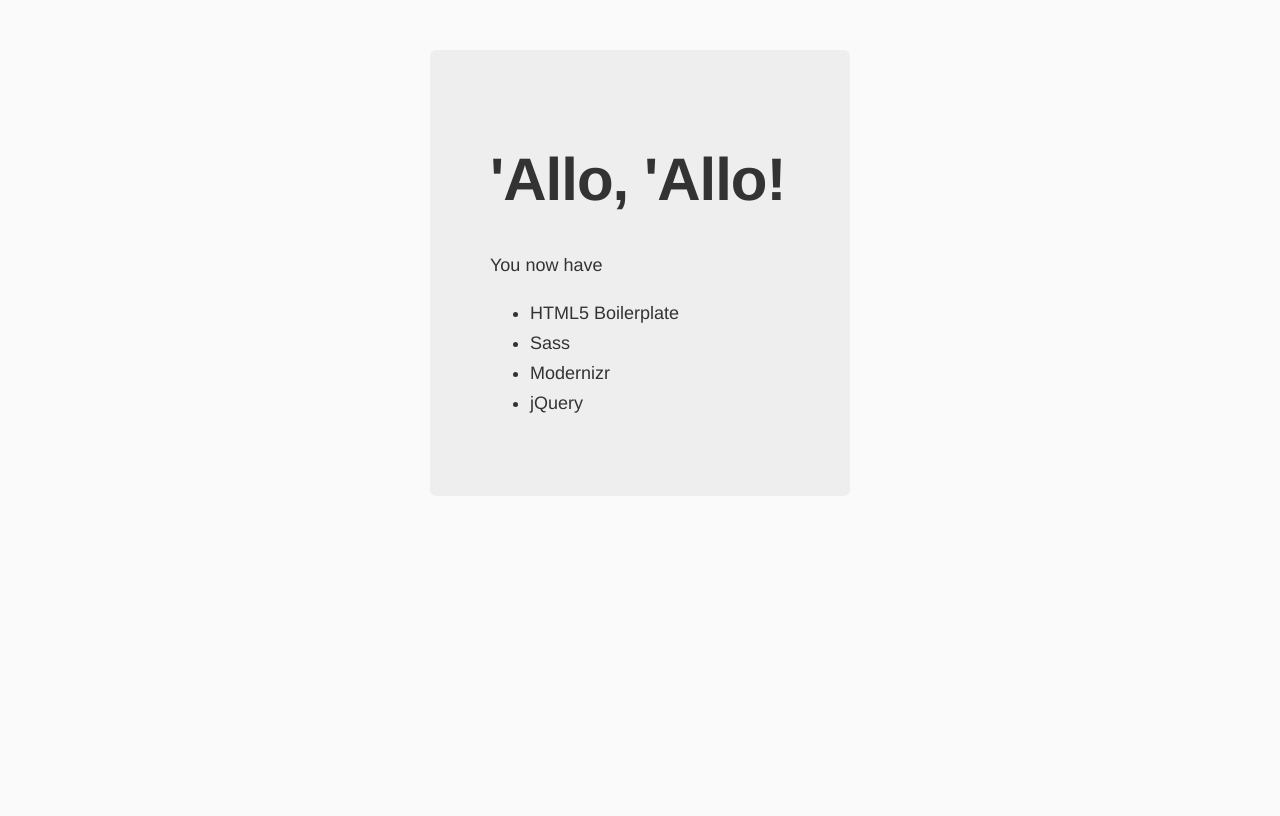
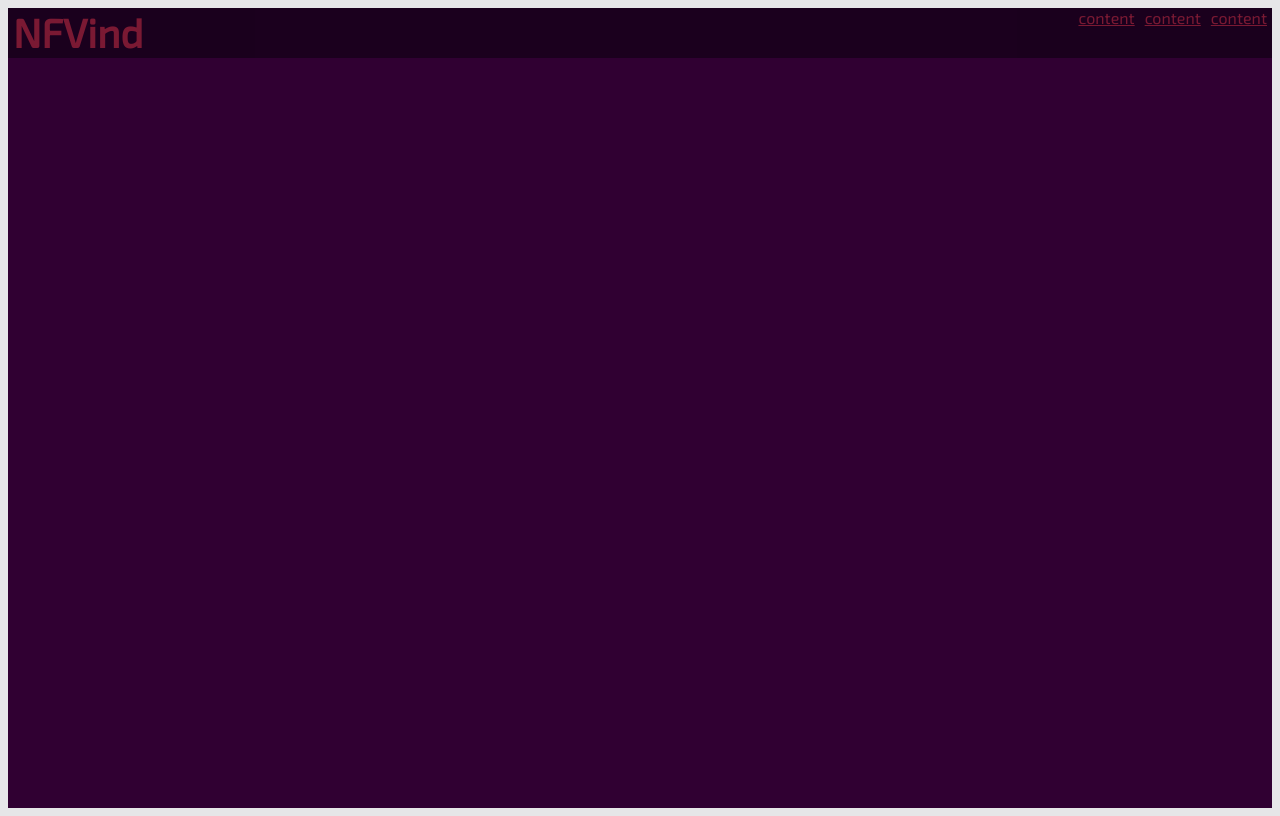
Before and after one commit to nfvind/NicklasVind_DK, a website: page app/index.html in a window 1280 px wide. Drawn offline with nearby package versions, Linux system fonts and the light colour scheme; files that its build step writes are made by us from their sources.

Commit message:
Colors, setup, fonts and design

```diff
--- a/app/index.html
+++ b/app/index.html
@@ -4,20 +4,20 @@
   <meta charset="utf-8">
   <meta name="description" content="">
   <meta name="viewport" content="width=device-width, initial-scale=1">
-    <title>NicklasVind_DK</title>
-
+  <title>nfvsite</title>
   <link rel="apple-touch-icon" href="apple-touch-icon.png">
+  <link href="https://fonts.googleapis.com/css?family=Ubuntu" rel="stylesheet">
+  <link href="https://fonts.googleapis.com/css?family=Nunito" rel="stylesheet">
+  <link href="https://fonts.googleapis.com/css?family=Exo+2" rel="stylesheet">
+  <link href="https://fonts.googleapis.com/css?family=Concert+One" rel="stylesheet">
   <!-- Place favicon.ico in the root directory -->
-
   <!-- build:css styles/vendor.css -->
   <!-- bower:css -->
   <!-- endbower -->
   <!-- endbuild -->
-
   <!-- build:css styles/main.css -->
   <link rel="stylesheet" href="styles/main.css">
   <!-- endbuild -->
-
   <!-- build:js scripts/vendor/modernizr.js -->
   <script src="/bower_components/modernizr/modernizr.js"></script>
   <!-- endbuild -->
@@ -27,34 +27,34 @@
     <p class="browserupgrade">You are using an <strong>outdated</strong> browser. Please <a href="http://browsehappy.com/">upgrade your browser</a> to improve your experience.</p>
   <![endif]-->
 
-    <div class="hero-unit">
-      <h1>'Allo, 'Allo!</h1>
-      <p>You now have</p>
-      <ul>
-        <li>HTML5 Boilerplate</li>
-        <li>Sass</li>
-        <li>Modernizr</li>
-        <li>jQuery</li>
-      </ul>
+  <div id="container">
+    <div id="topbar">
+      <div id="title"><h3>NFVind</h3></div>
+      <div id="navbar">
+        <div class="nav-element"><a href="#" class="nav-link">content</a></div>
+        <div class="nav-element"><a href="#" class="nav-link">content</a></div>
+        <div class="nav-element"><a href="#" class="nav-link">content</a></div>
+      </div>
+    </div>
+    <div id="content">
+    </div>
+    <div id="footer">
+      <div class="footer-element"></div>
+      <div class="footer-element"></div>
+      <div class="footer-element"></div>
+    </div>
   </div>
 
   <!-- Google Analytics: change UA-XXXXX-X to be your site's ID. -->
   <script>
-      (function(b,o,i,l,e,r){b.GoogleAnalyticsObject=l;b[l]||(b[l]=
-      function(){(b[l].q=b[l].q||[]).push(arguments)});b[l].l=+new Date;
-      e=o.createElement(i);r=o.getElementsByTagName(i)[0];
-      e.src='https://www.google-analytics.com/analytics.js';
-      r.parentNode.insertBefore(e,r)}(window,document,'script','ga'));
-      ga('create','UA-XXXXX-X');ga('send','pageview');
+
   </script>
-
   <!-- build:js scripts/vendor.js -->
   <!-- bower:js -->
   <script src="/bower_components/jquery/dist/jquery.js"></script>
   <script src="/bower_components/modernizr/modernizr.js"></script>
   <!-- endbower -->
   <!-- endbuild -->
-
   <!-- build:js scripts/main.js -->
   <script src="scripts/main.js"></script>
   <!-- endbuild -->
--- a/app/styles/main.scss
+++ b/app/styles/main.scss
@@ -1,31 +1,52 @@
-// bower:scss
-// endbower
+$fontTextColor: #c43235;
+$backgroundColor:#300032;
+$barColor: #06000a;
+$wildcardcolor:#e6e6e8;
 
-.browserupgrade {
-  margin: 0.2em 0;
-  background: #ccc;
-  color: #000;
-  padding: 0.2em 0;
-}
+$fontFam:'Ubuntu', sans-serif;
+$fontFam2: 'Nunito', sans-serif;
+$fontFam3: 'Exo 2', sans-serif;
+$fontFam4: 'Concert One', cursive;
 
-body {
-  background: #fafafa;
-  font-family: 'Helvetica Neue', Helvetica, Arial, sans-serif;
-  color: #333;
-}
+#container {
+  width: 100%;
+  height: 100vh;
+  background-color: $backgroundColor;
 
-.hero-unit {
-  margin: 50px auto 0 auto;
-  width: 300px;
-  font-size: 18px;
-  font-weight: 200;
-  line-height: 30px;
-  background-color: #eee;
-  border-radius: 6px;
-  padding: 60px;
-  h1 {
-    font-size: 60px;
-    line-height: 1;
-    letter-spacing: -1px;
+  #topbar {
+    color: $fontTextColor;
+    background-color: $barColor;
+    width: 100%;
+    height: 50px;
+    opacity: 0.5;
+
+
+    #navbar {
+      float: right;
+
+      .nav-element {
+        float: left;
+        margin: 0px 5px 0 5px;
+
+        a {
+          color: $fontTextColor;
+        }
+      }
+    }
+
+    #title {
+      float:left;
+      margin:0px 5px 0px 5px;
+      h3{
+        //margin:0;
+        //padding:0;
+        display:inline;
+        font-size:40px;
+      }
+    }
   }
 }
+body {
+  background-color: $wildcardcolor;
+  font-family: $fontFam3;
+}
--- a/package.json
+++ b/package.json
@@ -9,7 +9,7 @@
     "babel-register": "^6.5.2",
     "browser-sync": "^2.2.1",
     "del": "^2.2.0",
-    "gulp": "^3.9.0",
+    "gulp": "^3.9.1",
     "gulp-autoprefixer": "^3.0.1",
     "gulp-babel": "^6.1.1",
     "gulp-cache": "^0.4.2",
```
Lines whose indentation alone changed are shown as unchanged.
